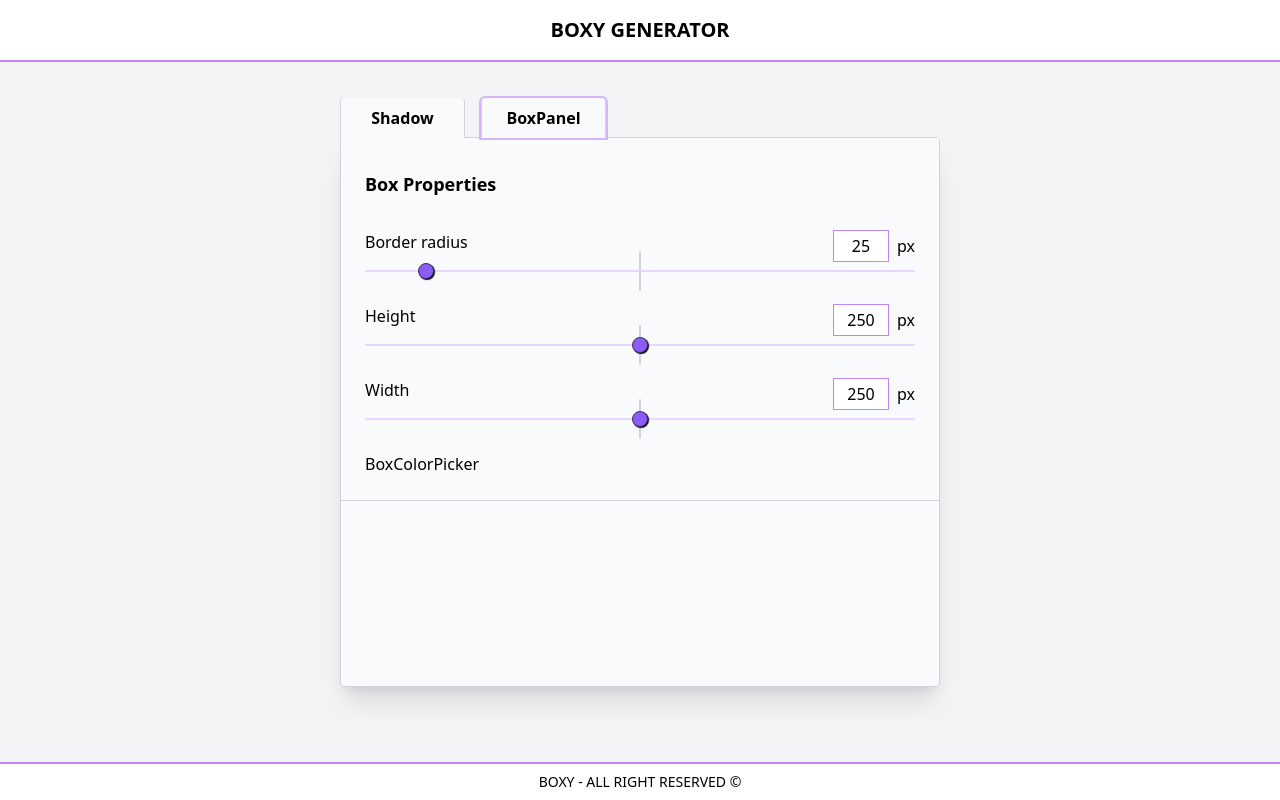
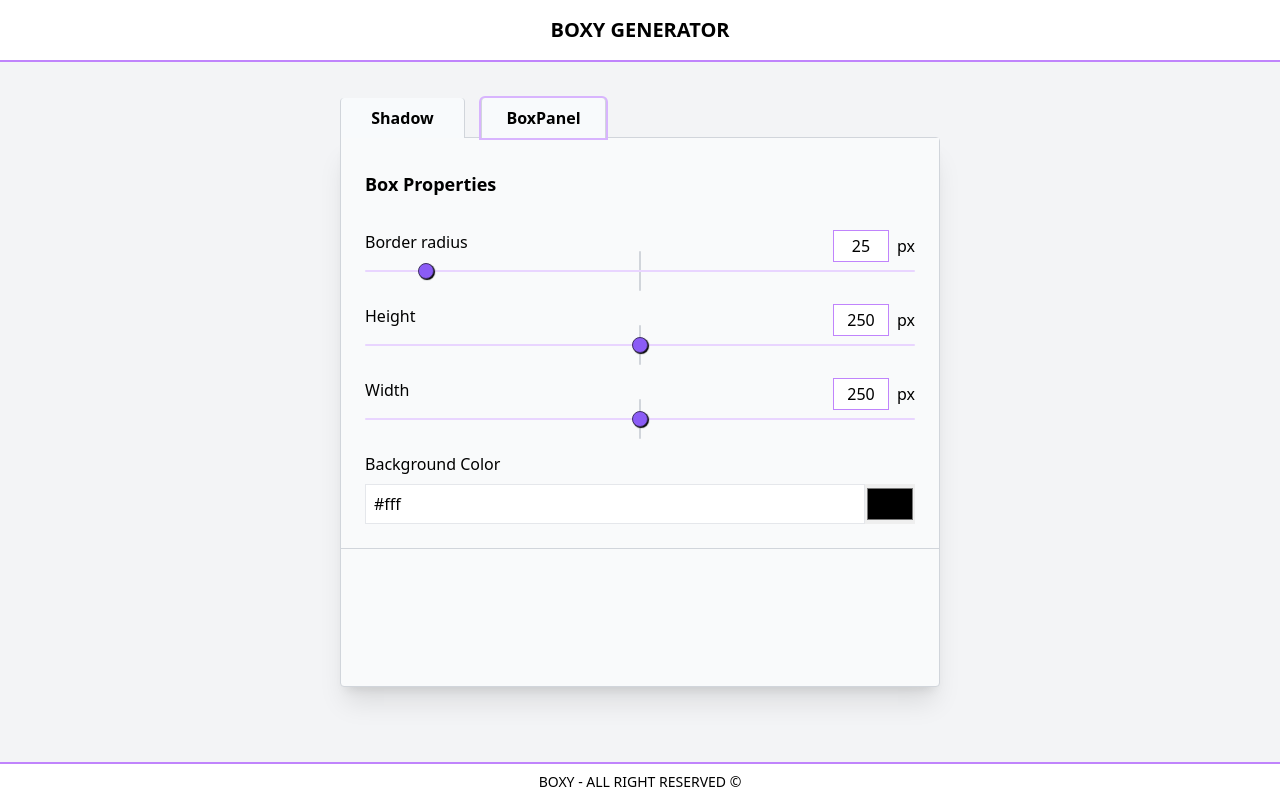
Before and after one commit to SandrineCipolla/BoxyGenerator, a React (Vite) app: page / in a window 1280 px wide. Both pictures are taken after a click on the button "BoxPanel". Built offline with nearby package versions, Linux system fonts and the light colour scheme.

Commit message:
creation input color in the box

```diff
--- a/src/Layouts/BoxPanel/BoxColorPicker.jsx
+++ b/src/Layouts/BoxPanel/BoxColorPicker.jsx
@@ -1,5 +1,34 @@
-export default function BoxColorPicker() {
+import { useDispatch } from "react-redux";
+import { updateBoxValue } from "../../features/boxProperties";
+
+export default function BoxColorPicker({ inputData }) {
+  const dispatch = useDispatch();
+
+  function handleInput(e) {
+    dispatch(
+      updateBoxValue({
+        inputNumber: inputData.inputNumber,
+        value: e.target.value,
+      })
+    );
+  }
   return (
-    <div>BoxColorPicker</div>
-  )
+    <div className="mt-3">
+      <p>{inputData.name}</p>
+      <div className="flex mt-2">
+        <input
+          className="flex-grow border py-& px-2 focus:outline-1 outline-purple-300"
+          type="text"
+          value={inputData.value}
+          onChange={handleInput}
+        />
+        <input
+          className="cursor-pointer h-[40px]"
+          type="color"
+          value={inputData.value}
+          onChange={handleInput}
+        />
+      </div>
+    </div>
+  );
 }
```
Also changed, not shown: src/Layouts/BoxPanel/BoxRange.jsx (+0 -10 lines).
